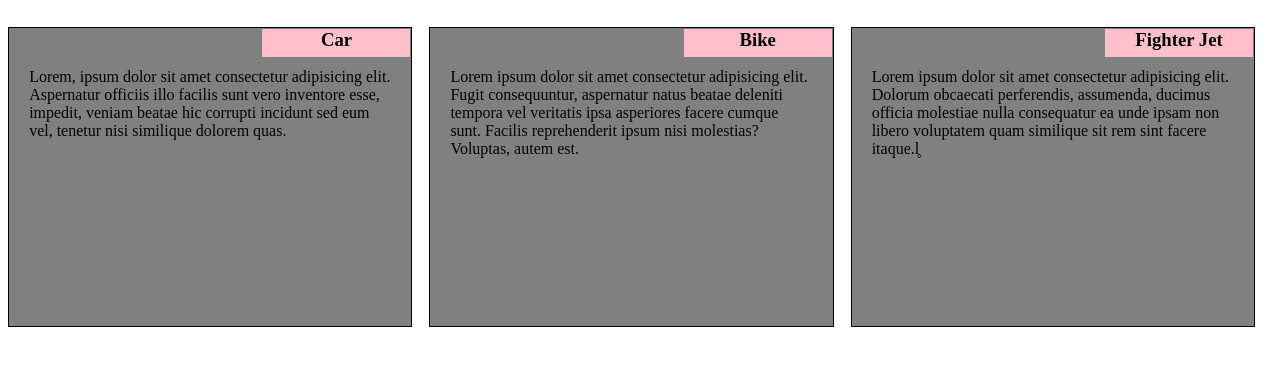
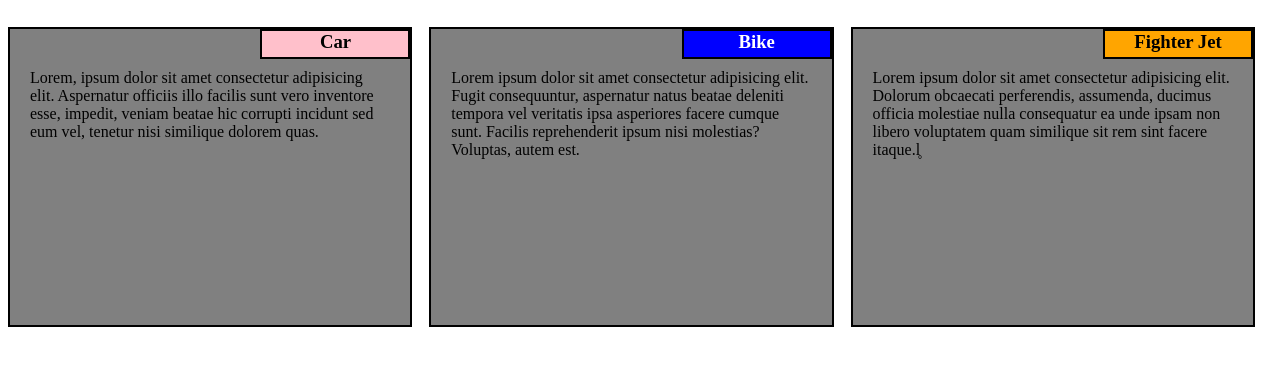
Before and after one commit to Teja-09/Coursera-webdev, a plain HTML site: page index.html in a window 1280 px wide. Shown: the part 61-426 px from the top of the page. Drawn offline with Linux system fonts and the light colour scheme.

Commit message:
updated colors and border size

```diff
--- a/css/styles.css
+++ b/css/styles.css
@@ -28,9 +28,29 @@ p
     margin-bottom: 40px;
     right: 0%;
     top: 0;
-    border: 1px solid gray;
-    background-color: pink;
+    border: 2px solid black;
     text-align: center;
+}
+
+.title1
+{
+   background-color: pink;
+}
+
+.title2
+{
+   background-color: blue;
+   color: white;
+}
+
+.title3
+{
+   background-color: orange;
+}
+
+section
+{
+    margin-bottom: 10px;
 }
 
 .sectionTitle
@@ -41,11 +61,6 @@ p
 .sectionParagraph
 {
     margin-top: 40px;
-}
-
-section
-{
-    margin-bottom: 10px;
 }
 
 .row
@@ -60,7 +75,7 @@ section
     {
         position: relative;
         float: left;
-        border: 1px solid black;
+        border: 2px solid black;
         background-color: gray;
         height: 300px;
         margin-right: 1.33%;
@@ -86,7 +101,7 @@ section
     {
         position: relative;
         float: left;
-        border: 1px solid black;
+        border: 2px solid black;
         background-color: gray;
         height: 300px;
         overflow: hidden;
@@ -116,7 +131,7 @@ section
     {
         position: relative;
         float: left;
-        border: 1px solid black;
+        border: 2px solid black;
         background-color: gray;
         height: 300px;
         overflow: hidden;
--- a/index.html
+++ b/index.html
@@ -12,7 +12,7 @@
     <h1>Our Menu</h1>
     <div class="row">
         <section class="col-lg-4 col-md-6 col-sm-12">
-            <h3 class="sectionTitleBox">Car</h3>
+            <h3 class="sectionTitleBox title1">Car</h3>
             <p class="sectionParagraph">
                 Lorem, ipsum dolor sit amet consectetur adipisicing elit. Aspernatur officiis illo facilis sunt vero
                 inventore esse, impedit, veniam beatae hic corrupti incidunt sed eum vel, tenetur nisi similique dolorem
@@ -20,7 +20,7 @@
             </p>
         </section>
         <section class="col-lg-4 col-md-6 col-sm-12">
-            <h3 class="sectionTitleBox">Bike</h3>
+            <h3 class="sectionTitleBox title2">Bike</h3>
             <p class="sectionParagraph">
                 Lorem ipsum dolor sit amet consectetur adipisicing elit. Fugit consequuntur, aspernatur natus beatae
                 deleniti tempora vel veritatis ipsa asperiores facere cumque sunt. Facilis reprehenderit ipsum nisi
@@ -28,7 +28,7 @@
             </p>
         </section>
         <section class="col-lg-4 col-md-12 col-sm-12">
-            <h3 class="sectionTitleBox">Fighter Jet</h3>
+            <h3 class="sectionTitleBox title3">Fighter Jet</h3>
                 <p class="sectionParagraph">
                     Lorem ipsum dolor sit amet consectetur adipisicing elit. Dolorum obcaecati perferendis, assumenda,
                     ducimus officia molestiae nulla consequatur ea unde ipsam non libero voluptatem quam similique sit rem
```
